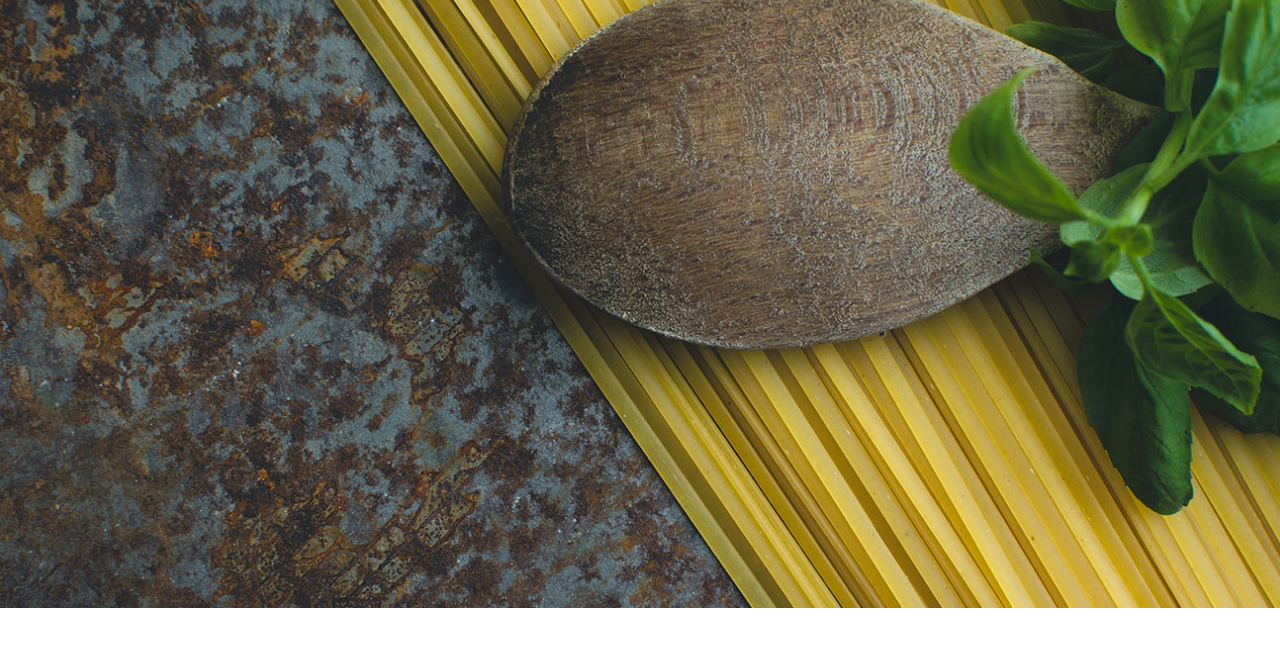
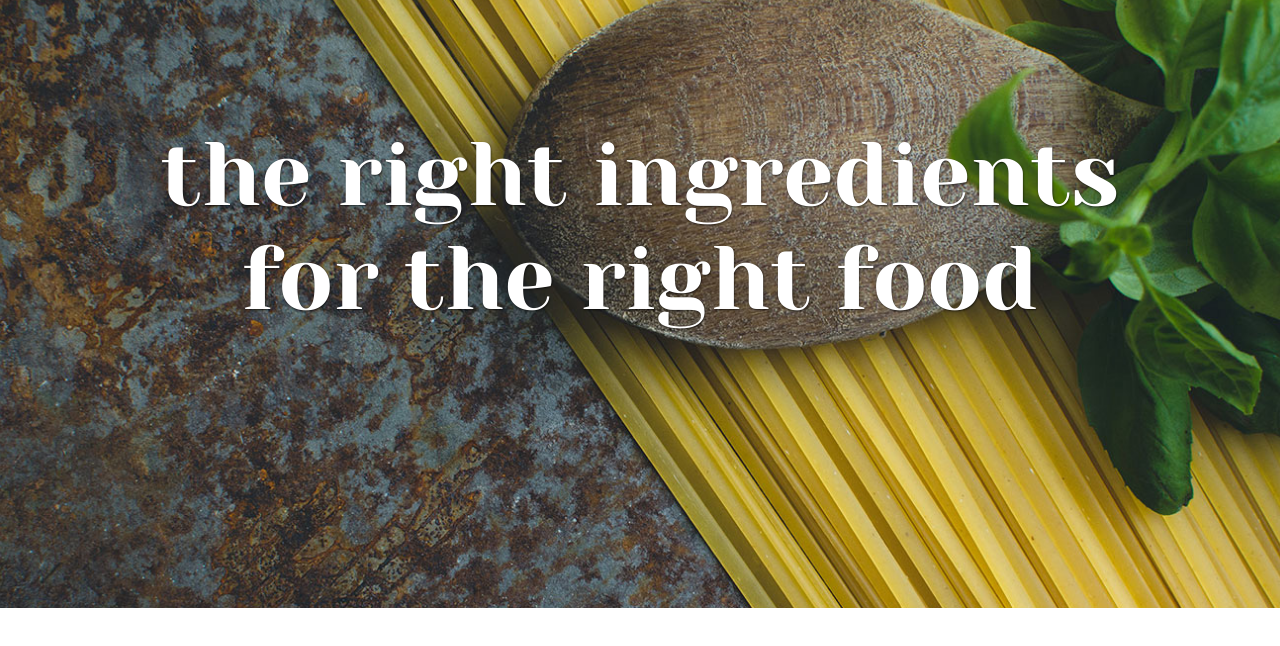
Before and after one commit to Zaaair/templates-test, a website: page index.html in a window 1280 px wide. Shown: the part 134-780 px from the top of the page. Drawn offline with nearby package versions, Linux system fonts and the light colour scheme; files that its build step writes are made by us from their sources; files whose address does not match are found by name; a web font is replaced by a local one.

Commit message:
add banner content

```diff
--- a/index.html
+++ b/index.html
@@ -54,9 +54,8 @@
      </div>
     </div>
    </header>
-   <div class="container">
-    <div class="banner-items">
-    </div>
+   <div class="banner-content">
+    <h1 class="heading">the right ingredients for the right food</h1>
    </div>
   </div>
   <script src="js/main.js"></script>
--- a/scss/base/_typography.scss
+++ b/scss/base/_typography.scss
@@ -1,7 +1,11 @@
 .heading {
-    color: $mainTextColor;
-    font-size: 52px;
+    color: $primaryColor;
+    font-size: 90px;
     font-family: $mainFont;
+    .banner-content & {
+        text-align: center;
+        text-shadow: 0.5px 0.9px 2px rgba(1, 1, 1, 0.64);
+    }
 }
 
 .title {
--- /dev/null
+++ b/scss/components/_banner-heading.scss
@@ -0,0 +1,4 @@
+.banner-heading {
+    max-width: 960px;
+    margin: 0 auto;
+}
--- a/scss/helpers/_variables.scss
+++ b/scss/helpers/_variables.scss
@@ -3,7 +3,7 @@ $mainTextColor: #4c4c4c;
 $markerColor: #c89f2d;
 
 
-$mainFont: 'Lato', sans-serif;
+$mainFont: 'Yeseva One', cursive;
 $secondaryFont: 'Lato', sans-serif;
 $navFont: 'Gentium Book Basic', serif;
 
--- a/scss/layout/_banner.scss
+++ b/scss/layout/_banner.scss
@@ -12,3 +12,9 @@
 
 
 }
+.banner-content {
+    max-width: 960px;
+    margin: 0 auto;
+
+
+}
--- a/scss/main.scss
+++ b/scss/main.scss
@@ -13,6 +13,7 @@
 @import "scss/components/header";
 @import "scss/components/media";
 @import "scss/components/network";
+@import "scss/components/banner-heading";
 
 /* LAYOUT */
 @import "scss/layout/banner";
```
Also changed, not shown: build/index.html, 2 other files.
